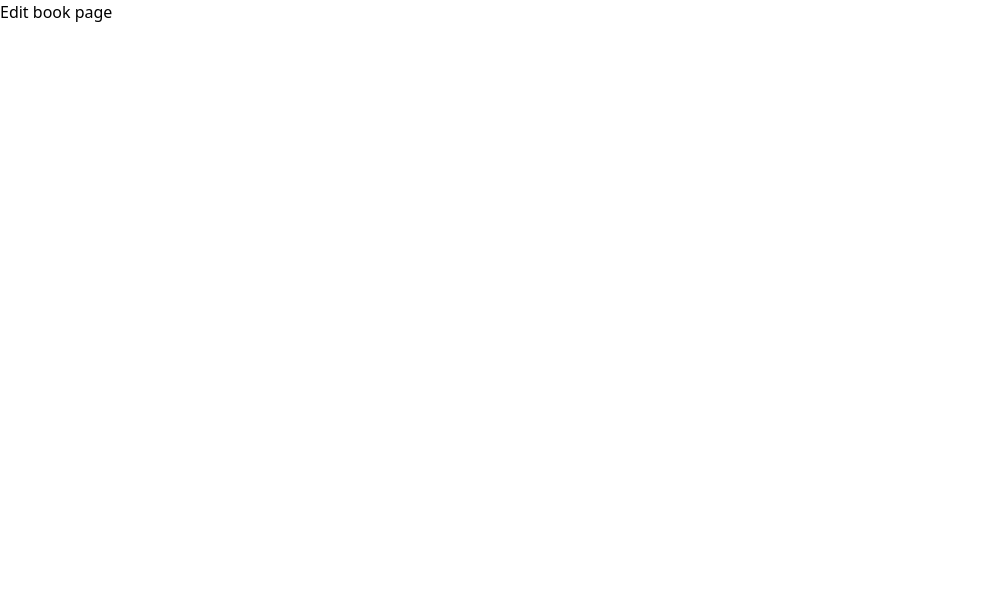
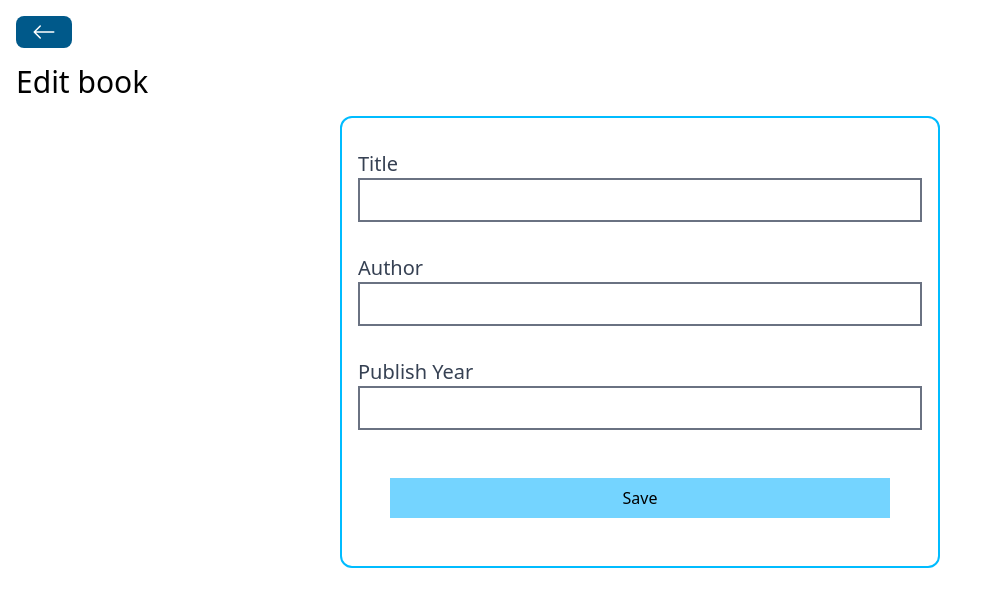
Before and after one commit to aaqib605/bookstore-app-mern, a React (Vite) app in the folder frontend/: page /books/edit/1 in a window 1280 px wide. Shown: the top 606 px of the page, without its empty margins (0-1002 px from the left). Built offline with nearby package versions, Linux system fonts and the light colour scheme; no server answers.

Commit message:
feat: create edit-book page

```diff
--- a/frontend/src/pages/EditBook.jsx
+++ b/frontend/src/pages/EditBook.jsx
@@ -1,3 +1,118 @@
+import { useEffect, useState } from "react";
+import { useNavigate, useParams } from "react-router";
+import axios from "axios";
+
+import BackButton from "../components/BackButton";
+import Spinner from "../components/Spinner";
+
 export default function EditBook() {
-  return <h1>Edit book page</h1>;
+  const [bookDetails, setBookDetails] = useState({});
+  const [loading, setLoading] = useState(false);
+
+  const navigate = useNavigate();
+
+  const { id } = useParams();
+
+  async function handleEditBook() {
+    setLoading(true);
+
+    try {
+      await axios.put(`http://localhost:8000/books${id}`, bookDetails);
+    } catch (error) {
+      console.log("Error editing book:", error);
+    } finally {
+      setLoading(false);
+      navigate("/");
+    }
+  }
+
+  function handleInputChange(e) {
+    const { name, value } = e.target;
+
+    setBookDetails((prevDetails) => ({
+      ...prevDetails,
+      [name]: value,
+    }));
+  }
+
+  useEffect(() => {
+    setLoading(true);
+
+    async function fetchBookDetails() {
+      try {
+        const response = await axios.get(`http://localhost:8000/books/${id}`);
+
+        const { title, author, publishYear } = response.data;
+
+        setBookDetails({ title, author, publishYear });
+      } catch (error) {
+        console.error("Error fetching book details:", error);
+      } finally {
+        setLoading(false);
+      }
+    }
+
+    fetchBookDetails();
+  }, [id]);
+
+  return (
+    <div className="p-4">
+      <BackButton />
+
+      <h1 className="text-3xl my-4">Edit book</h1>
+
+      {loading ? <Spinner /> : ""}
+
+      <div className="flex flex-col border-2 border-sky-400 rounded-xl w-[600px] p-4 mx-auto">
+        <div className="my-4">
+          <label className="text-xl mr-4 text-gray-700" htmlFor="title">
+            Title
+          </label>
+          <input
+            id="title"
+            type="text"
+            name="title"
+            value={bookDetails.title}
+            onChange={(e) => handleInputChange(e)}
+            className="border-2 border-gray-500 px-4 py-2 w-full"
+          />
+        </div>
+
+        <div className="my-4">
+          <label className="text-xl mr-4 text-gray-700" htmlFor="author">
+            Author
+          </label>
+          <input
+            id="author"
+            type="text"
+            name="author"
+            value={bookDetails.author}
+            onChange={(e) => handleInputChange(e)}
+            className="border-2 border-gray-500 px-4 py-2  w-full "
+          />
+        </div>
+
+        <div className="my-4">
+          <label className="text-xl mr-4 text-gray-700" htmlFor="publishYear">
+            Publish Year
+          </label>
+          <input
+            id="publishYear"
+            type="number"
+            name="publishYear"
+            value={bookDetails.publishYear}
+            onChange={(e) => handleInputChange(e)}
+            className="border-2 border-gray-500 px-4 py-2  w-full"
+          />
+        </div>
+
+        <button
+          className="p-2 bg-sky-300 m-8 cursor-pointer"
+          onClick={handleEditBook}
+        >
+          Save
+        </button>
+      </div>
+    </div>
+  );
 }
```
